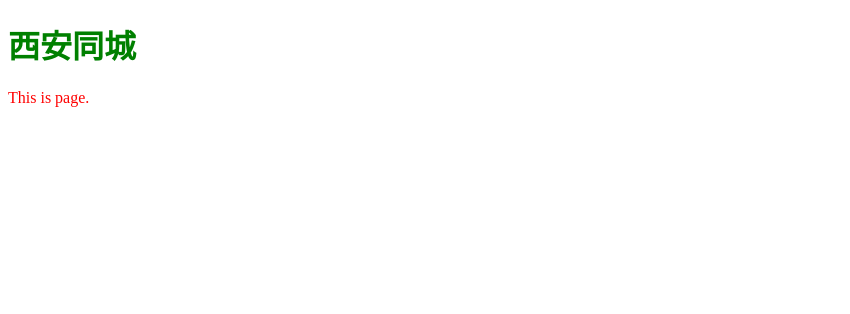
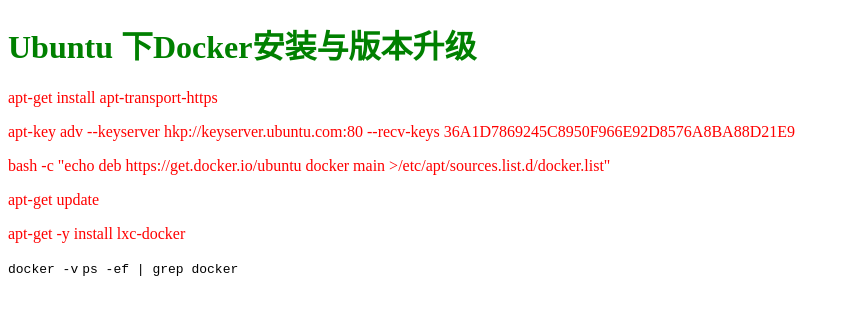
Before and after one commit to freed24/freed24.github.io, a plain HTML site: page index.html in a window 1280 px wide. Shown: the whole page, without its empty margins (0-850 px from the left). Drawn offline with Linux system fonts and the light colour scheme.

Commit message:
Update index.html

```diff
--- a/index.html
+++ b/index.html
@@ -3,10 +3,16 @@
 <head>
 <link rel="stylesheet" href="main.css">
 	<meta charset="UTF-8">
-	<title>西安同城</title>
+	<title>Ubuntu 下Docker安装与版本升级</title>
 </head>
 <body>
-	<h1>西安同城</h1>
-	<p>This is page.</p>
+	<h1>Ubuntu 下Docker安装与版本升级</h1>
+	<p>apt-get install apt-transport-https</p>
+	<p>apt-key adv --keyserver hkp://keyserver.ubuntu.com:80 --recv-keys 36A1D7869245C8950F966E92D8576A8BA88D21E9</p>
+	<p>bash -c "echo deb https://get.docker.io/ubuntu docker main >/etc/apt/sources.list.d/docker.list"</p>
+	<p>apt-get update</p>
+	<p>apt-get -y install lxc-docker</p>
+	<code> docker -v</code>
+	<code>ps -ef | grep docker</code>
 </body>
 </html>
```
